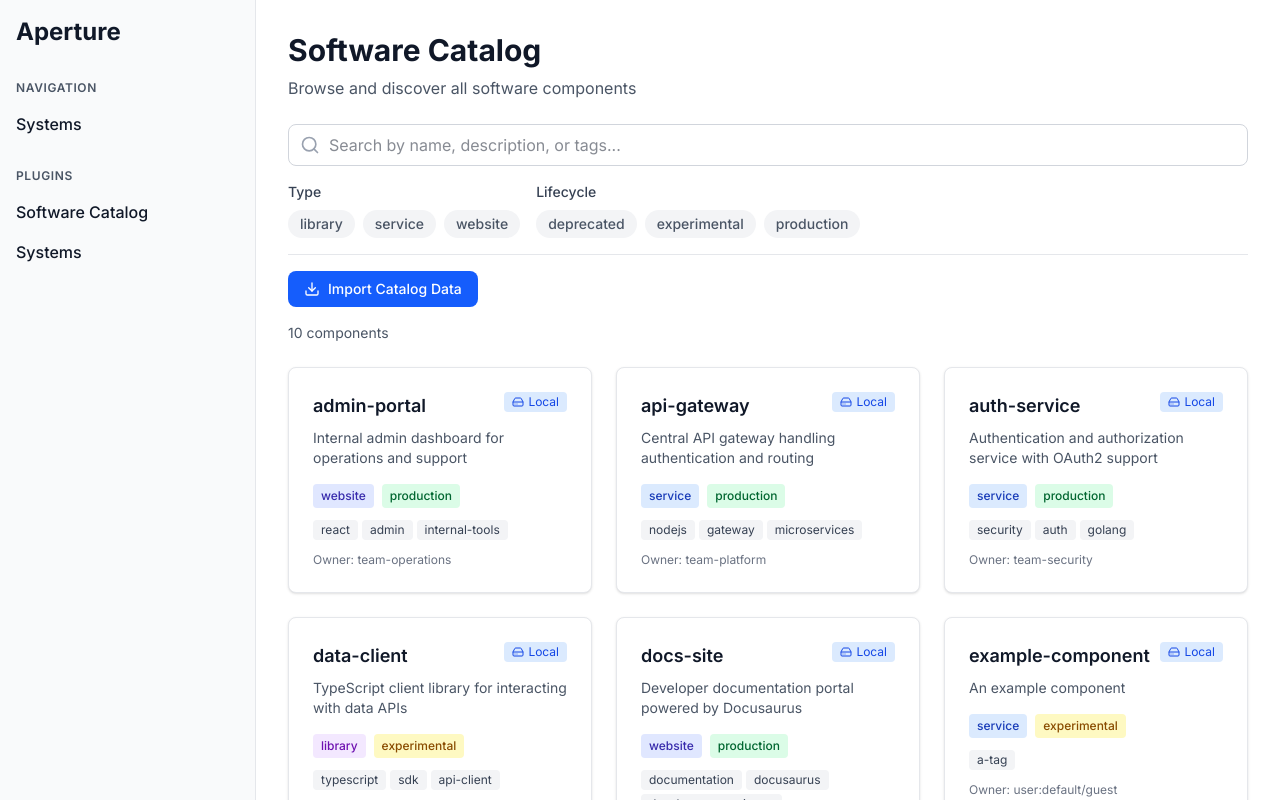
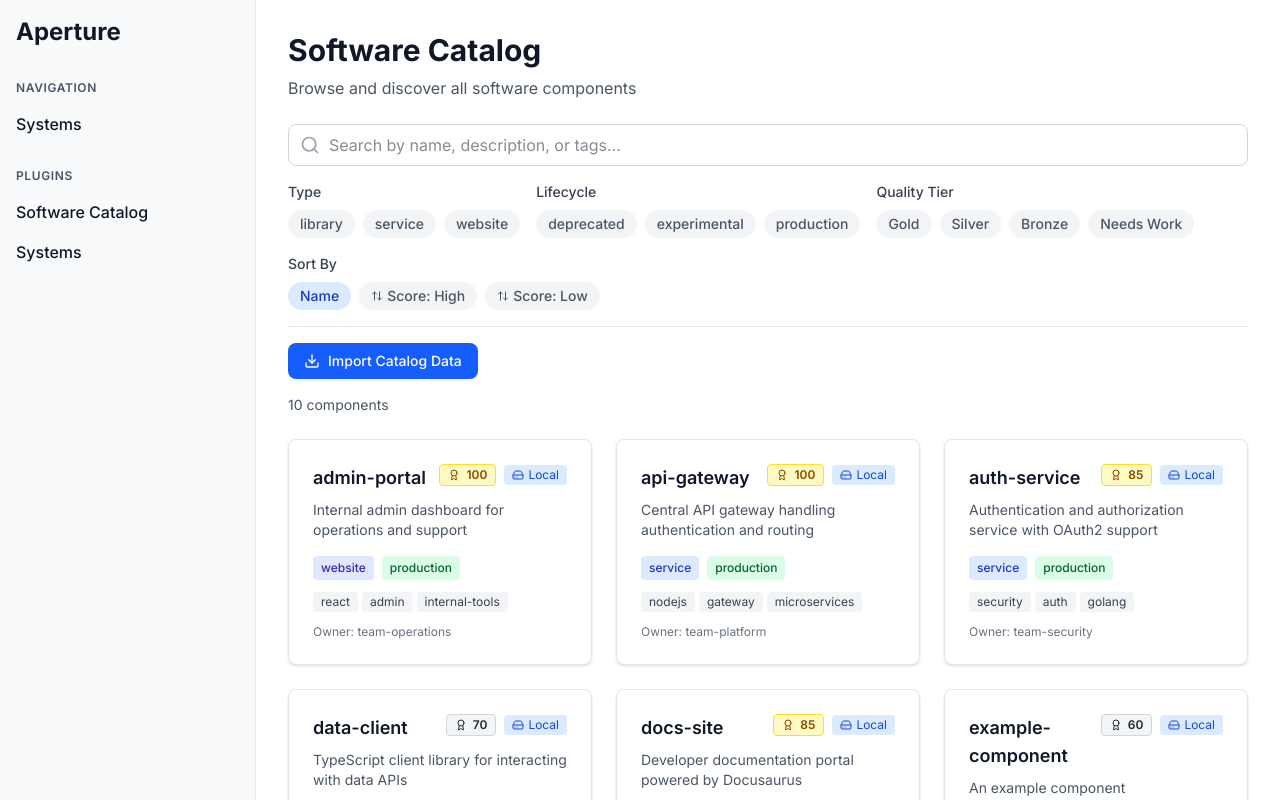
Before and after one commit to iandesj/aperture-idp, a Next.js app: page /plugins/catalog in a window 1280 px wide. Shown: the top 800 px of the page. Built offline with nearby package versions, Linux system fonts and the light colour scheme.

Commit message:
Add score filtering and sorting to catalog page
- Display score badges on all component cards
- Add quality tier filter (Gold/Silver/Bronze/Needs Work)
- Add sort by score options (high to low, low to high)
- Calculate scores in real-time for filtering and sorting

```diff
--- a/src/plugins/catalog/components/CatalogPage.tsx
+++ b/src/plugins/catalog/components/CatalogPage.tsx
@@ -3,8 +3,10 @@
 import { useState, useMemo } from "react";
 import Link from "next/link";
 import { Component } from "../types";
-import { Search, X, Github, HardDrive, GitlabIcon as Gitlab } from "lucide-react";
+import { Search, X, Github, HardDrive, GitlabIcon as Gitlab, ArrowUpDown } from "lucide-react";
 import { CatalogImport } from "@/components/CatalogImport";
+import { ScoreBadge } from "@/components/ScoreBadge";
+import { calculateComponentScore, ScoreTier } from "@/lib/scoring";
 
 interface ComponentWithSource extends Component {
   _source?: 'local' | 'github' | 'gitlab';
@@ -18,6 +20,8 @@ export function CatalogPage({ components: allComponents }: CatalogPageProps) {
   const [searchQuery, setSearchQuery] = useState("");
   const [selectedTypes, setSelectedTypes] = useState<string[]>([]);
   const [selectedLifecycles, setSelectedLifecycles] = useState<string[]>([]);
+  const [selectedTiers, setSelectedTiers] = useState<ScoreTier[]>([]);
+  const [sortBy, setSortBy] = useState<'name' | 'score-high' | 'score-low'>('name');
 
   const availableTypes = useMemo(() => {
     return Array.from(new Set(allComponents.map((c) => c.spec.type))).sort();
@@ -28,7 +32,12 @@ export function CatalogPage({ components: allComponents }: CatalogPageProps) {
   }, [allComponents]);
 
   const filteredComponents = useMemo(() => {
-    return allComponents.filter((component) => {
+    const withScores = allComponents.map((component) => ({
+      component,
+      score: calculateComponentScore(component),
+    }));
+
+    let filtered = withScores.filter(({ component, score }) => {
       const matchesSearch =
         searchQuery === "" ||
         component.metadata.name.toLowerCase().includes(searchQuery.toLowerCase()) ||
@@ -44,9 +53,24 @@ export function CatalogPage({ components: allComponents }: CatalogPageProps) {
         selectedLifecycles.length === 0 ||
         selectedLifecycles.includes(component.spec.lifecycle);
 
-      return matchesSearch && matchesType && matchesLifecycle;
+      const matchesTier =
+        selectedTiers.length === 0 || selectedTiers.includes(score.tier);
+
+      return matchesSearch && matchesType && matchesLifecycle && matchesTier;
     });
-  }, [allComponents, searchQuery, selectedTypes, selectedLifecycles]);
+
+    if (sortBy === 'score-high') {
+      filtered = filtered.sort((a, b) => b.score.total - a.score.total);
+    } else if (sortBy === 'score-low') {
+      filtered = filtered.sort((a, b) => a.score.total - b.score.total);
+    } else {
+      filtered = filtered.sort((a, b) =>
+        a.component.metadata.name.localeCompare(b.component.metadata.name)
+      );
+    }
+
+    return filtered;
+  }, [allComponents, searchQuery, selectedTypes, selectedLifecycles, selectedTiers, sortBy]);
 
   const toggleType = (type: string) => {
     setSelectedTypes((prev) =>
@@ -60,14 +84,22 @@ export function CatalogPage({ components: allComponents }: CatalogPageProps) {
     );
   };
 
+  const toggleTier = (tier: ScoreTier) => {
+    setSelectedTiers((prev) =>
+      prev.includes(tier) ? prev.filter((t) => t !== tier) : [...prev, tier]
+    );
+  };
+
   const clearFilters = () => {
     setSearchQuery("");
     setSelectedTypes([]);
     setSelectedLifecycles([]);
+    setSelectedTiers([]);
+    setSortBy('name');
   };
 
   const hasActiveFilters =
-    searchQuery !== "" || selectedTypes.length > 0 || selectedLifecycles.length > 0;
+    searchQuery !== "" || selectedTypes.length > 0 || selectedLifecycles.length > 0 || selectedTiers.length > 0 || sortBy !== 'name';
 
   const lifecycleColors: Record<string, string> = {
     production: "bg-green-100 text-green-800 dark:bg-green-900 dark:text-green-200",
@@ -146,6 +178,81 @@ export function CatalogPage({ components: allComponents }: CatalogPageProps) {
               ))}
             </div>
           </div>
+
+          <div>
+            <label className="block text-sm font-medium text-gray-700 dark:text-gray-300 mb-2">
+              Quality Tier
+            </label>
+            <div className="flex flex-wrap gap-2">
+              {(['gold', 'silver', 'bronze', 'needs-improvement'] as ScoreTier[]).map((tier) => {
+                const tierColors = {
+                  gold: 'bg-yellow-100 text-yellow-800 dark:bg-yellow-900 dark:text-yellow-200',
+                  silver: 'bg-gray-200 text-gray-800 dark:bg-gray-700 dark:text-gray-200',
+                  bronze: 'bg-orange-100 text-orange-800 dark:bg-orange-900 dark:text-orange-200',
+                  'needs-improvement': 'bg-red-100 text-red-800 dark:bg-red-900 dark:text-red-200',
+                };
+                const tierLabels = {
+                  gold: 'Gold',
+                  silver: 'Silver',
+                  bronze: 'Bronze',
+                  'needs-improvement': 'Needs Work',
+                };
+                return (
+                  <button
+                    key={tier}
+                    onClick={() => toggleTier(tier)}
+                    className={`px-3 py-1 rounded-full text-sm font-medium transition-colors ${
+                      selectedTiers.includes(tier)
+                        ? tierColors[tier]
+                        : "bg-gray-100 text-gray-600 hover:bg-gray-200 dark:bg-gray-800 dark:text-gray-400 dark:hover:bg-gray-700"
+                    }`}
+                  >
+                    {tierLabels[tier]}
+                  </button>
+                );
+              })}
+            </div>
+          </div>
+
+          <div>
+            <label className="block text-sm font-medium text-gray-700 dark:text-gray-300 mb-2">
+              Sort By
+            </label>
+            <div className="flex flex-wrap gap-2">
+              <button
+                onClick={() => setSortBy('name')}
+                className={`px-3 py-1 rounded-full text-sm font-medium transition-colors flex items-center gap-1 ${
+                  sortBy === 'name'
+                    ? 'bg-blue-100 text-blue-800 dark:bg-blue-900 dark:text-blue-200'
+                    : 'bg-gray-100 text-gray-600 hover:bg-gray-200 dark:bg-gray-800 dark:text-gray-400 dark:hover:bg-gray-700'
+                }`}
+              >
+                Name
+              </button>
+              <button
+                onClick={() => setSortBy('score-high')}
+                className={`px-3 py-1 rounded-full text-sm font-medium transition-colors flex items-center gap-1 ${
+                  sortBy === 'score-high'
+                    ? 'bg-blue-100 text-blue-800 dark:bg-blue-900 dark:text-blue-200'
+                    : 'bg-gray-100 text-gray-600 hover:bg-gray-200 dark:bg-gray-800 dark:text-gray-400 dark:hover:bg-gray-700'
+                }`}
+              >
+                <ArrowUpDown className="w-3 h-3" />
+                Score: High
+              </button>
+              <button
+                onClick={() => setSortBy('score-low')}
+                className={`px-3 py-1 rounded-full text-sm font-medium transition-colors flex items-center gap-1 ${
+                  sortBy === 'score-low'
+                    ? 'bg-blue-100 text-blue-800 dark:bg-blue-900 dark:text-blue-200'
+                    : 'bg-gray-100 text-gray-600 hover:bg-gray-200 dark:bg-gray-800 dark:text-gray-400 dark:hover:bg-gray-700'
+                }`}
+              >
+                <ArrowUpDown className="w-3 h-3" />
+                Score: Low
+              </button>
+            </div>
+          </div>
         </div>
 
         <div className="border-t border-gray-200 dark:border-gray-700 pt-4">
@@ -189,7 +296,7 @@ export function CatalogPage({ components: allComponents }: CatalogPageProps) {
         </div>
       ) : (
         <div className="grid grid-cols-1 md:grid-cols-2 lg:grid-cols-3 gap-6">
-          {filteredComponents.map((component) => {
+          {filteredComponents.map(({ component, score }) => {
             const source = component._source;
             return (
               <Link
@@ -201,6 +308,8 @@ export function CatalogPage({ components: allComponents }: CatalogPageProps) {
                   <h3 className="text-lg font-semibold text-gray-900 dark:text-gray-100">
                     {component.metadata.name}
                   </h3>
+                  <div className="flex items-center gap-2">
+                    <ScoreBadge score={score} size="sm" />
                     {source === 'github' && (
                       <div className="flex items-center gap-1 px-2 py-0.5 bg-gray-100 dark:bg-gray-700 rounded text-xs text-gray-600 dark:text-gray-400">
                         <Github className="w-3 h-3" />
@@ -219,6 +328,7 @@ export function CatalogPage({ components: allComponents }: CatalogPageProps) {
                         <span>Local</span>
                       </div>
                     )}
+                  </div>
                 </div>
                 <p className="text-sm text-gray-600 dark:text-gray-400 mb-4">
                   {component.metadata.description || "No description"}
```
Lines whose indentation alone changed are shown as unchanged.
